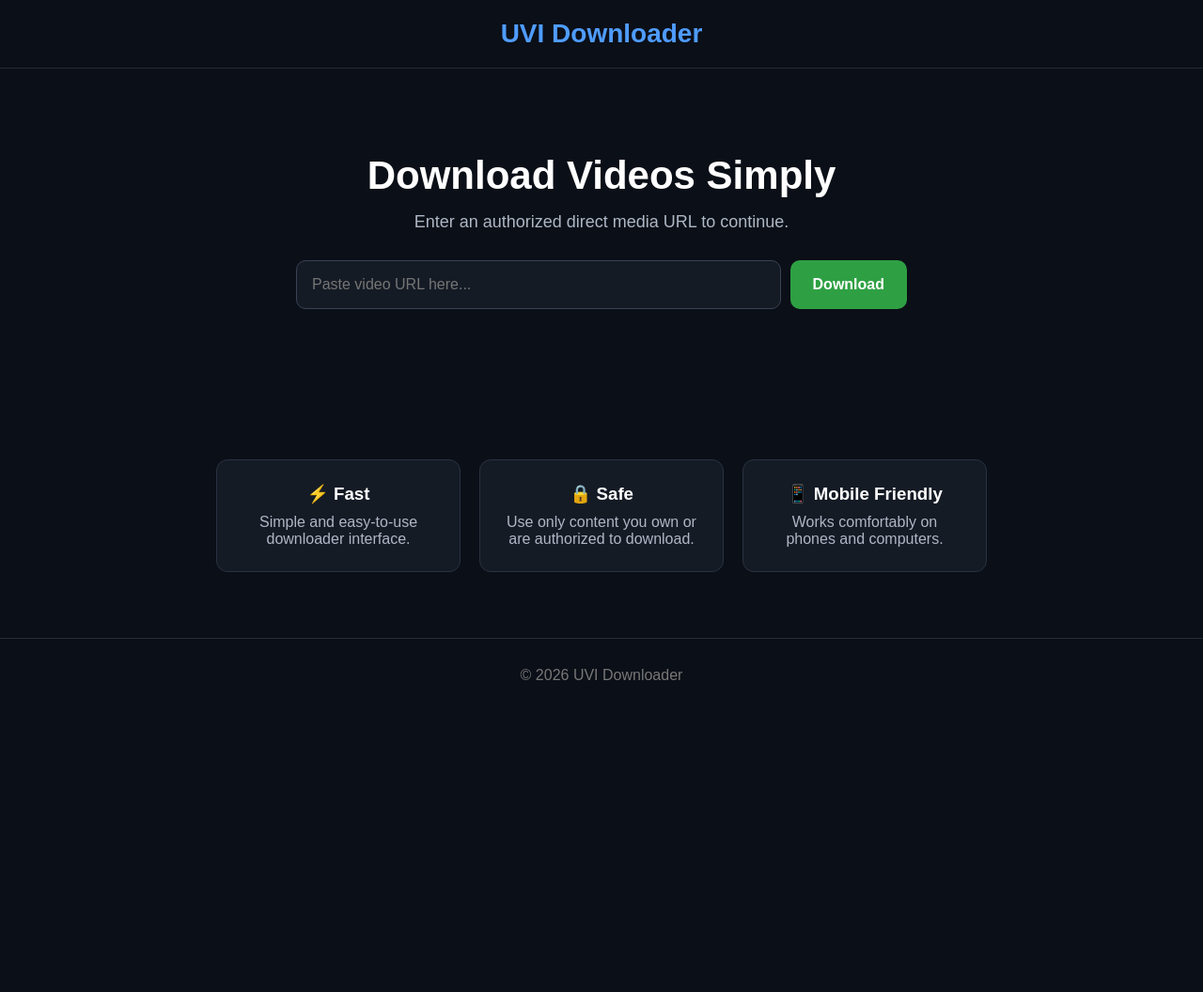
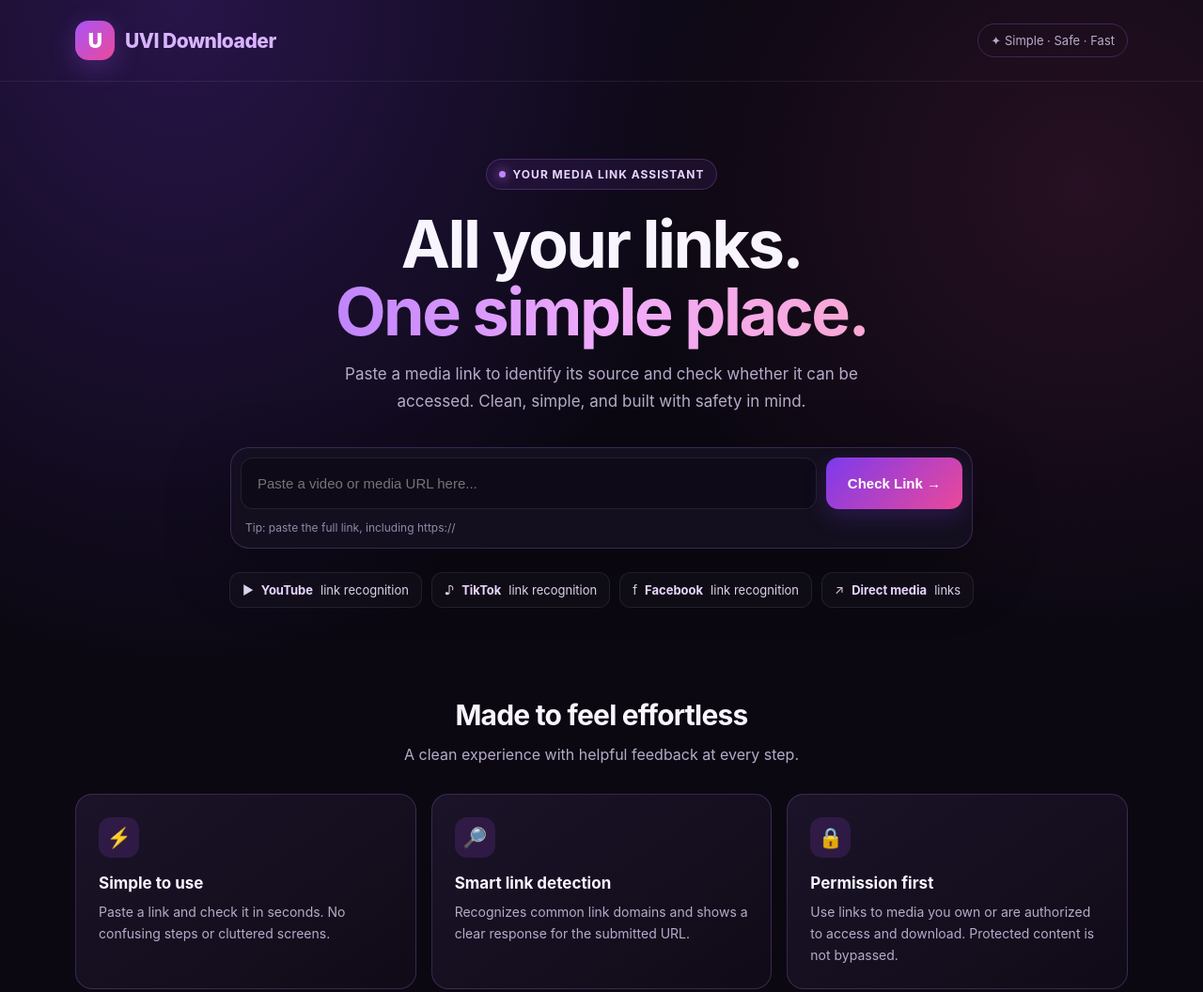
Before and after one commit to Aliuvi430/UVI-Downloader-, a plain HTML site: page index.html in a window 1280 px wide. Shown: the top 1056 px of the page at 94% size. Before the commit the page ends 800 px from the top, so only its background shows below. Drawn offline with Linux system fonts and the light colour scheme.

Commit message:
Add files via upload

```diff
--- a/index.html
+++ b/index.html
@@ -1,228 +1,52 @@
 <!DOCTYPE html>
 <html lang="en">
 <head>
-  <meta charset="UTF-8">
-  <meta name="viewport" content="width=device-width, initial-scale=1.0">
-  <title>UVI Downloader</title>
-
+<meta charset="UTF-8"><meta name="viewport" content="width=device-width, initial-scale=1.0">
+<meta name="theme-color" content="#100b1b">
+<title>UVI Downloader — Simple, Safe, Fast</title>
+<meta name="description" content="Check media links and identify sources for content you are authorized to access.">
 <style>
-    * {
-      box-sizing: border-box;
-      margin: 0;
-      padding: 0;
-      font-family: Arial, sans-serif;
-    }
-
-    body {
-      background: #0b0f17;
-      color: white;
-      min-height: 100vh;
-    }
-
-    header {
-      padding: 20px;
-      text-align: center;
-      border-bottom: 1px solid #252c38;
-    }
-
-    header h1 {
-      color: #4f9cff;
-      font-size: 28px;
-    }
-
-    .hero {
-      max-width: 700px;
-      margin: 70px auto;
-      padding: 20px;
-      text-align: center;
-    }
-
-    .hero h2 {
-      font-size: 42px;
-      margin-bottom: 15px;
-    }
-
-    .hero p {
-      color: #aeb7c5;
-      font-size: 18px;
-      margin-bottom: 30px;
-    }
-
-    .download-box {
-      display: flex;
-      gap: 10px;
-      max-width: 650px;
-      margin: auto;
-    }
-
-    .download-box input {
-      flex: 1;
-      padding: 16px;
-      border-radius: 10px;
-      border: 1px solid #394354;
-      background: #151b25;
-      color: white;
-      font-size: 16px;
-      outline: none;
-    }
-
-    .download-box button {
-      padding: 16px 24px;
-      border: none;
-      border-radius: 10px;
-      background: #2ea043;
-      color: white;
-      font-size: 16px;
-      font-weight: bold;
-      cursor: pointer;
-    }
-
-    .download-box button:hover {
-      background: #238636;
-    }
-
-    #result {
-      margin-top: 25px;
-      color: #8bd5ff;
-      min-height: 25px;
-    }
-
-    .features {
-      max-width: 900px;
-      margin: 30px auto;
-      display: flex;
-      gap: 20px;
-      justify-content: center;
-      flex-wrap: wrap;
-      padding: 20px;
-    }
-
-    .card {
-      background: #151b25;
-      border: 1px solid #293241;
-      border-radius: 12px;
-      padding: 25px;
-      width: 260px;
-      text-align: center;
-    }
-
-    .card h3 {
-      margin-bottom: 10px;
-    }
-
-    .card p {
-      color: #aeb7c5;
-    }
-
-    footer {
-      text-align: center;
-      color: #777;
-      padding: 30px 15px;
-      border-top: 1px solid #252c38;
-      margin-top: 50px;
-    }
-
-    @media (max-width: 600px) {
-      .hero h2 {
-        font-size: 32px;
-      }
-
-      .download-box {
-        flex-direction: column;
-      }
-
-      .download-box button {
-        width: 100%;
-      }
-    }
+:root{--bg:#0b0812;--panel:#151020;--purple:#a855f7;--purple2:#7c3aed;--pink:#ec4899;--text:#f8f5ff;--muted:#b7abc9;--border:rgba(192,132,252,.22)}
+*{box-sizing:border-box}html{scroll-behavior:smooth}body{margin:0;color:var(--text);background:radial-gradient(ellipse at 15% 0%,rgba(124,58,237,.25),transparent 38%),radial-gradient(ellipse at 90% 15%,rgba(236,72,153,.12),transparent 30%),var(--bg);font-family:Inter,ui-sans-serif,system-ui,-apple-system,BlinkMacSystemFont,"Segoe UI",sans-serif;min-height:100vh}
+a{color:inherit;text-decoration:none}.wrap{width:min(1120px,calc(100% - 36px));margin:0 auto}header{padding:22px 0;border-bottom:1px solid rgba(255,255,255,.07)}.nav{display:flex;align-items:center;justify-content:space-between;gap:18px}.brand{display:flex;align-items:center;gap:11px;font-weight:850;letter-spacing:-.5px;font-size:21px}.logo{display:grid;place-items:center;width:42px;height:42px;border-radius:14px;background:linear-gradient(135deg,var(--purple),var(--pink));color:white;box-shadow:0 8px 28px rgba(168,85,247,.28);font-weight:900}.brand span:last-child{color:#d8b4fe}.nav-tag{color:var(--muted);font-size:13px;border:1px solid var(--border);padding:9px 13px;border-radius:999px}
+.hero{text-align:center;padding:82px 0 52px}.eyebrow{display:inline-flex;align-items:center;gap:8px;border:1px solid var(--border);background:rgba(168,85,247,.09);color:#e9d5ff;border-radius:999px;padding:8px 13px;font-size:12px;font-weight:750;letter-spacing:1px;text-transform:uppercase}.dot{width:7px;height:7px;border-radius:50%;background:#c084fc;box-shadow:0 0 12px #c084fc}
+h1{margin:22px auto 16px;max-width:850px;font-size:clamp(38px,7vw,70px);line-height:1.03;letter-spacing:-2.5px}.gradient{background:linear-gradient(90deg,#c084fc,#f0abfc,#f9a8d4);-webkit-background-clip:text;background-clip:text;color:transparent}.intro{color:var(--muted);max-width:620px;margin:0 auto;line-height:1.7;font-size:17px}
+.download-panel{max-width:790px;margin:34px auto 0;padding:10px;border:1px solid var(--border);background:rgba(21,16,32,.88);border-radius:20px;box-shadow:0 24px 70px rgba(0,0,0,.28)}.input-row{display:flex;gap:10px}.url-input{flex:1;min-width:0;padding:18px 17px;border-radius:13px;border:1px solid rgba(255,255,255,.09);background:#0e0a17;color:white;font-size:15px;outline:none}.url-input:focus{border-color:#a855f7;box-shadow:0 0 0 3px rgba(168,85,247,.15)}.btn{border:0;cursor:pointer;border-radius:13px;padding:0 23px;min-height:54px;color:white;font-size:15px;font-weight:800;background:linear-gradient(135deg,var(--purple2),var(--pink));box-shadow:0 9px 24px rgba(124,58,237,.22);transition:transform .15s ease,filter .15s ease}.btn:hover{transform:translateY(-1px);filter:brightness(1.08)}.btn:disabled{opacity:.65;cursor:wait;transform:none}.hint{color:#9588a8;font-size:12px;margin:12px 5px 4px;text-align:left}#result{display:none;margin:15px 3px 3px;padding:14px;border-radius:12px;text-align:left;line-height:1.55;font-size:14px;overflow-wrap:anywhere}#result.show{display:block}#result.success{color:#dcfce7;background:rgba(22,163,74,.12);border:1px solid rgba(134,239,172,.25)}#result.error{color:#fecaca;background:rgba(220,38,38,.10);border:1px solid rgba(252,165,165,.22)}
+.platforms{display:flex;flex-wrap:wrap;justify-content:center;gap:10px;margin-top:25px}.platform{display:flex;align-items:center;gap:8px;padding:10px 13px;border-radius:12px;border:1px solid rgba(255,255,255,.08);background:rgba(255,255,255,.025);color:#ddd2ec;font-size:13px}.platform b{color:#e9d5ff}
+.section{padding:44px 0 72px}.section-title{text-align:center;font-size:30px;letter-spacing:-.8px;margin:0 0 12px}.section-sub{text-align:center;color:var(--muted);margin:0 auto 28px;line-height:1.6;max-width:600px}.cards{display:grid;grid-template-columns:repeat(3,1fr);gap:16px}.card{padding:24px;border-radius:18px;border:1px solid var(--border);background:linear-gradient(145deg,rgba(29,21,43,.9),rgba(17,12,25,.9))}.icon{display:grid;place-items:center;width:43px;height:43px;border-radius:13px;background:rgba(168,85,247,.15);font-size:21px;margin-bottom:17px}.card h3{margin:0 0 9px;font-size:17px}.card p{margin:0;color:var(--muted);line-height:1.65;font-size:14px}.notice{max-width:820px;margin:0 auto 55px;padding:17px 19px;border:1px solid rgba(250,204,21,.18);background:rgba(250,204,21,.045);color:#e9d9b5;border-radius:14px;font-size:13px;line-height:1.65}footer{border-top:1px solid rgba(255,255,255,.07);padding:25px 0;color:#9588a8;font-size:13px}.foot{display:flex;justify-content:space-between;gap:15px;flex-wrap:wrap}
+@media(max-width:680px){.wrap{width:min(100% - 24px,1120px)}.hero{padding:60px 0 38px}h1{letter-spacing:-1.4px}.intro{font-size:15px}.input-row{flex-direction:column}.btn{width:100%}.cards{grid-template-columns:1fr}.nav-tag{display:none}.section{padding-bottom:48px}}
 </style>
 </head>
-
 <body>
-
-  <header>
-    <h1>UVI Downloader</h1>
-  </header>
-
-  <section class="hero">
-    <h2>Download Videos Simply</h2>
-
-    <p>
-      Enter an authorized direct media URL to continue.
-    </p>
-
-    <div class="download-box">
-      <input
-        type="url"
-        id="urlInput"
-        placeholder="Paste video URL here..."
-      >
-
-      <button onclick="checkUrl()">
-        Download
-      </button>
+<header><div class="wrap nav"><a class="brand" href="#" aria-label="UVI Downloader home"><span class="logo">U</span><span>UVI <span>Downloader</span></span></a><div class="nav-tag">✦ Simple · Safe · Fast</div></div></header>
+<main>
+<section class="hero wrap">
+<div class="eyebrow"><span class="dot"></span> Your media link assistant</div>
+<h1>All your links.<br><span class="gradient">One simple place.</span></h1>
+<p class="intro">Paste a media link to identify its source and check whether it can be accessed. Clean, simple, and built with safety in mind.</p>
+<div class="download-panel">
+<form id="urlForm"><div class="input-row"><input class="url-input" id="urlInput" type="url" inputmode="url" autocomplete="url" placeholder="Paste a video or media URL here..." aria-label="Video or media URL" required><button class="btn" id="submitBtn" type="submit">Check Link →</button></div></form>
+<div class="hint">Tip: paste the full link, including https://</div><div id="result" role="status" aria-live="polite"></div>
 </div>
-
-    <div id="result"></div>
+<div class="platforms" aria-label="Supported link recognition"><div class="platform">▶ <b>YouTube</b> link recognition</div><div class="platform">♪ <b>TikTok</b> link recognition</div><div class="platform">f <b>Facebook</b> link recognition</div><div class="platform">↗ <b>Direct media</b> links</div></div>
 </section>
-
-  <section class="features">
-
-    <div class="card">
-      <h3>⚡ Fast</h3>
-      <p>Simple and easy-to-use downloader interface.</p>
-    </div>
-
-    <div class="card">
-      <h3>🔒 Safe</h3>
-      <p>Use only content you own or are authorized to download.</p>
-    </div>
-
-    <div class="card">
-      <h3>📱 Mobile Friendly</h3>
-      <p>Works comfortably on phones and computers.</p>
-    </div>
-
-  </section>
-
-  <footer>
-    © 2026 UVI Downloader
-  </footer>
-
+<section class="section wrap"><h2 class="section-title">Made to feel effortless</h2><p class="section-sub">A clean experience with helpful feedback at every step.</p><div class="cards">
+<article class="card"><div class="icon">⚡</div><h3>Simple to use</h3><p>Paste a link and check it in seconds. No confusing steps or cluttered screens.</p></article>
+<article class="card"><div class="icon">🔎</div><h3>Smart link detection</h3><p>Recognizes common link domains and shows a clear response for the submitted URL.</p></article>
+<article class="card"><div class="icon">🔒</div><h3>Permission first</h3><p>Use links to media you own or are authorized to access and download. Protected content is not bypassed.</p></article>
+</div></section>
+<div class="wrap"><div class="notice"><strong>Important:</strong> This page currently checks and identifies links; it does not download videos from YouTube, TikTok, Facebook, or other restricted platforms. Actual downloads should be limited to direct media files you own or are authorized to download.</div></div>
+</main>
+<footer><div class="wrap foot"><span>© 2026 UVI Downloader</span><span>Built for a simple and responsible media experience.</span></div></footer>
 <script>
-    async function checkUrl() {
-  const url = document.getElementById("urlInput").value.trim();
-  const result = document.getElementById("result");
-
-  if (!url) {
-    result.textContent = "Please enter a URL.";
-    return;
-  }
-
-  result.textContent = "Checking URL...";
-
-  try {
-    const response = await fetch("/api/check", {
-      method: "POST",
-      headers: {
-        "Content-Type": "application/json"
-      },
-      body: JSON.stringify({ url: url })
-    });
-
-    const data = await response.json();
-
-    if (!response.ok) {
-      result.textContent = data.error || "Unable to check URL.";
-      return;
-    }
-
-    result.textContent = data.message;
-  } catch (error) {
-    result.textContent = "Connection error. Please try again.";
-  }
-}
+const form=document.getElementById("urlForm"),input=document.getElementById("urlInput"),result=document.getElementById("result"),button=document.getElementById("submitBtn");
+form.addEventListener("submit",async(event)=>{event.preventDefault();const url=input.value.trim();result.className="show";result.textContent="";
+if(!url){result.classList.add("error");result.textContent="Please enter a URL.";return;}
+try{const parsed=new URL(url);if(!["http:","https:"].includes(parsed.protocol)||!parsed.hostname.includes("."))throw new Error("Invalid URL");}catch{result.classList.add("error");result.textContent="Please enter a valid full URL starting with https:// or http://";return;}
+button.disabled=true;button.textContent="Checking...";
+try{const response=await fetch("/api/check",{method:"POST",headers:{"Content-Type":"application/json"},body:JSON.stringify({url})});const data=await response.json();
+if(!response.ok){result.classList.add("error");result.textContent=data.error||"Unable to check this link. Please try again.";}else{result.classList.add("success");const platform=data.platform?data.platform+" link detected. ":"";result.textContent=platform+(data.message||"Link checked successfully.")+" This tool currently checks links only; it does not download restricted-platform videos.";}}
+catch{result.classList.add("error");result.textContent="Could not connect to the link-check service. Please try again after the site has finished deploying.";}
+finally{button.disabled=false;button.textContent="Check Link →";}});
 </script>
-
-</body>
-  </html>
+</body></html>
```
Lines whose indentation alone changed are shown as unchanged.
